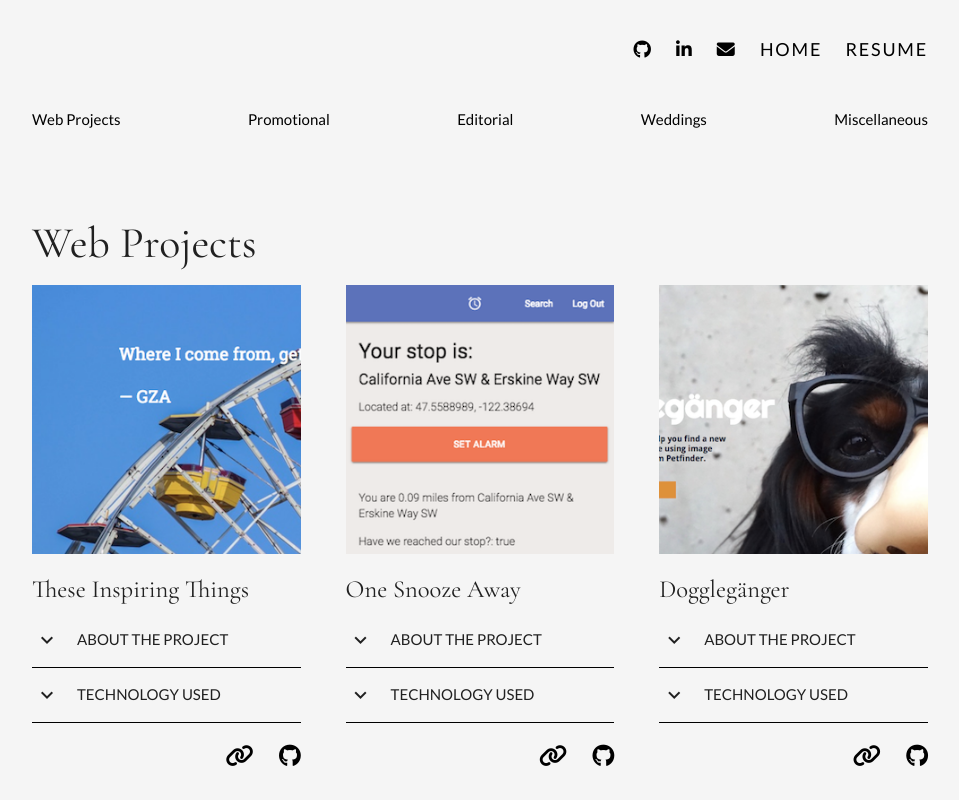
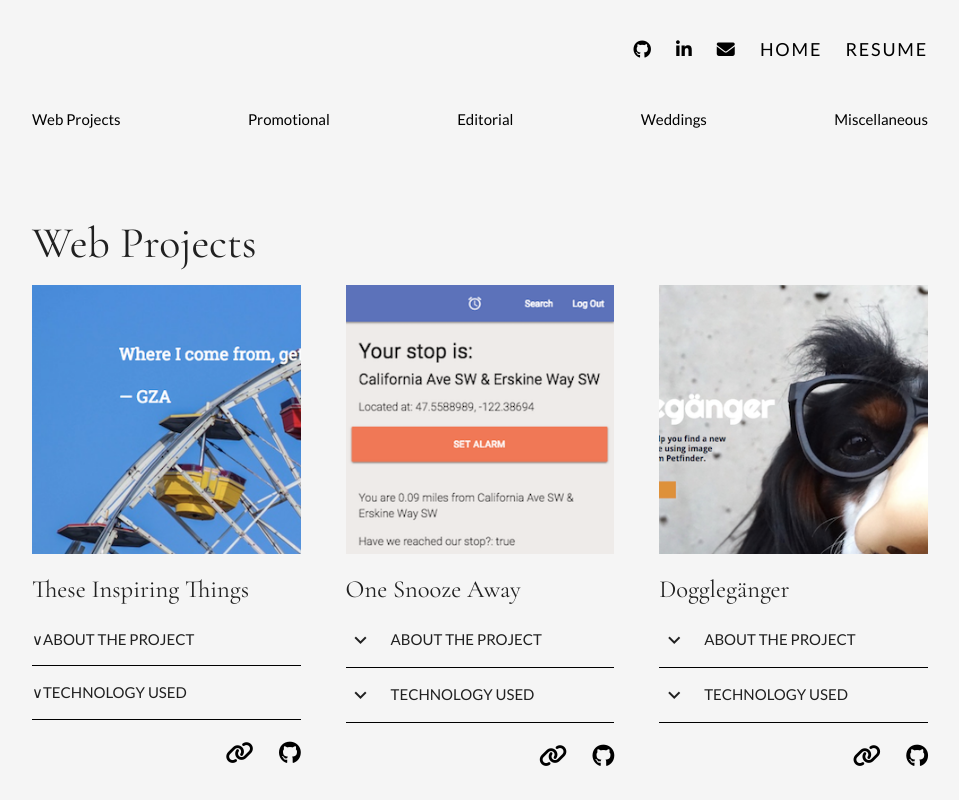
Before and after one commit to alainabuzas/portfolio, a website: page work.html in a window 1280 px wide. Shown: the top 800 px of the page, without its empty margins (160-1119 px from the left). Drawn offline with nearby package versions, Linux system fonts and the light colour scheme.

Commit message:
fixing arrows

```diff
--- a/work.html
+++ b/work.html
@@ -43,11 +43,11 @@
                         <h5>These Inspiring Things</h5>
                         <ul class="collapsible" data-collapsible="accordion">
                             <li>
-                                <div class="collapsible-header"><i class="material-icons">keyboard_arrow_down</i><span class="down">About the Project</span></div>
+                                <div class="collapsible-header">&#8744;<span class="down">About the Project</span></div>
                                 <div class="collapsible-body"><span>These Inspiring Things combines procrastination and inspiration for a more enjoyable and productive work day. This was an individual project, concieved and created independently.</span></div>
                             </li>
                             <li>
-                                <div class="collapsible-header"><i class="material-icons">keyboard_arrow_down</i><span class="down">Technology Used</span></div>
+                                <div class="collapsible-header">&#8744;<span class="down">Technology Used</span></div>
                                 <div class="collapsible-body"><span>
                                     Facebook Authorization<br>
                                     Unsplash API<br>
```
